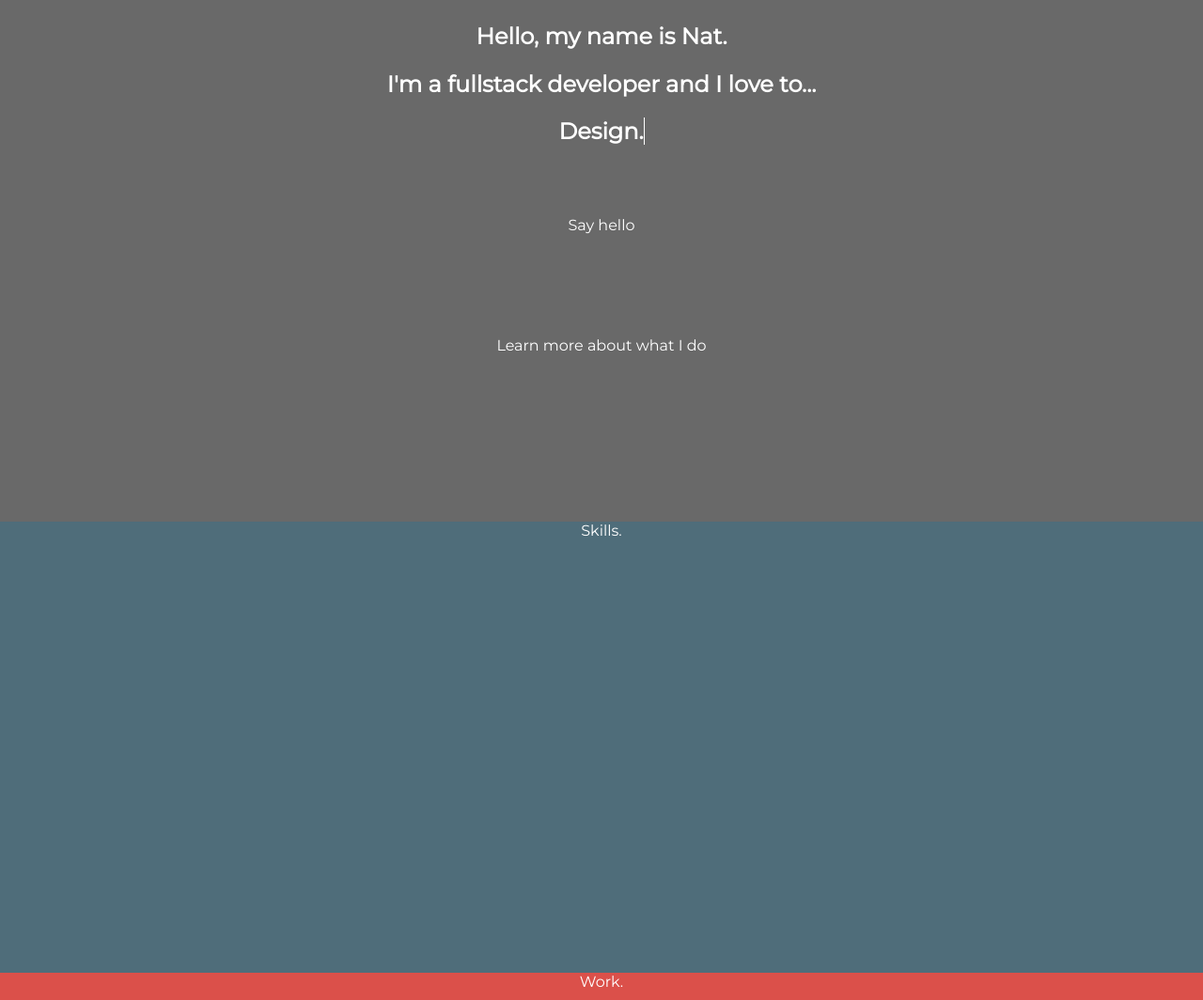
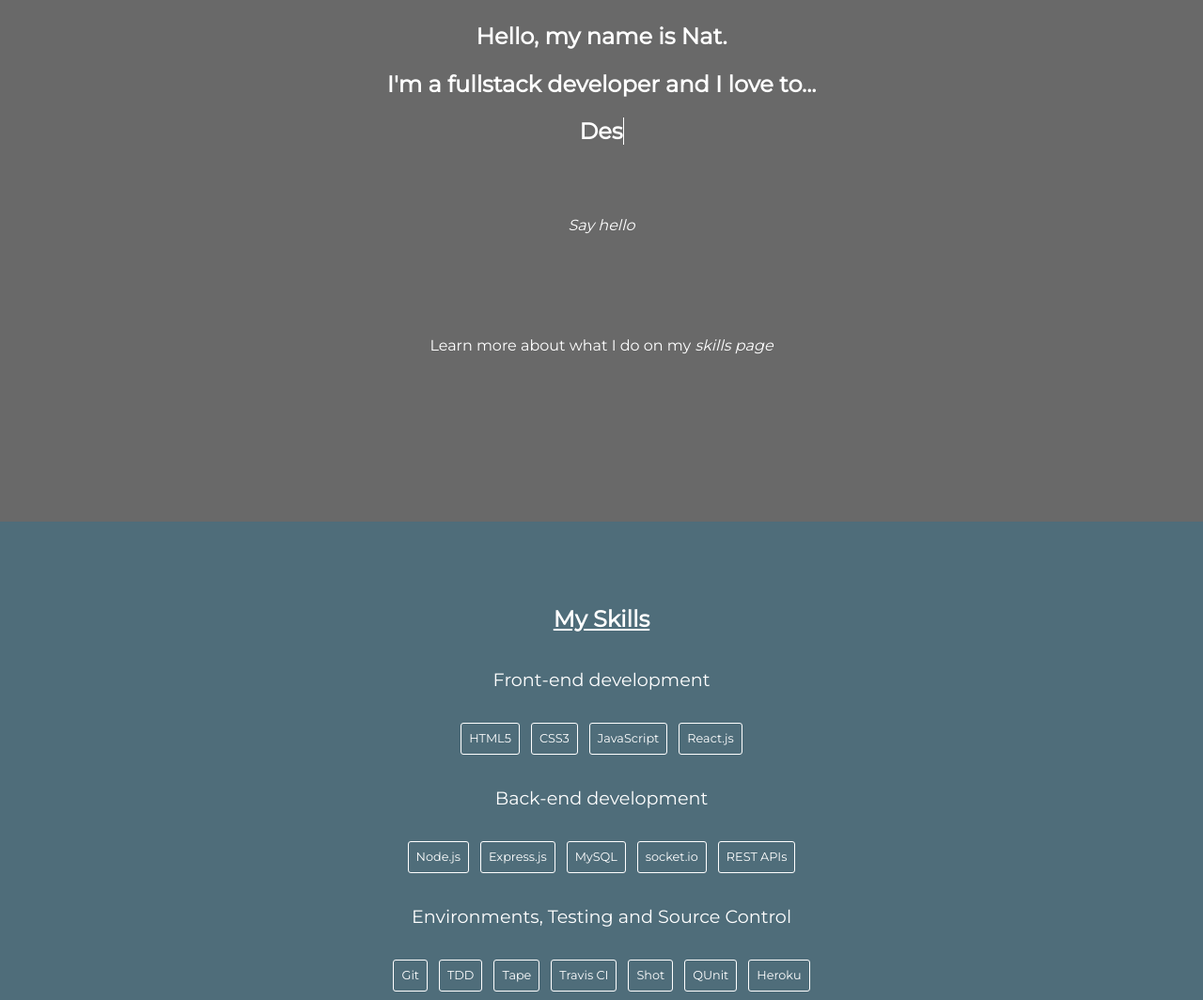
Before and after one commit to njseeto/portfolio, a plain HTML site: page index.html in a window 1280 px wide. Shown: the part 189-1253 px from the top of the page at 94% size. Drawn offline with Linux system fonts and the light colour scheme.

Commit message:
draft skills section done

```diff
--- a/index.html
+++ b/index.html
@@ -10,27 +10,52 @@
 </head>
 
 <body>
-    <section class="intro">
+    <section class="intro" id="intro">
     <h1 class="intro__name">
         Hello, my name is Nat.
         <h1>I'm a fullstack developer and I love to...</h1>
     </h1>
         <h1 class="intro__typewriter">
-            <a href="" class="typewrite" data-period="2000" data-type='[ "Create.", "Design.", "Develop." ]'>
+            <p class="typewrite" data-period="2000" data-type='[ "Create.", "Design.", "Develop." , "Innovate."]'>
               <span class="wrap"></span>
-            </a>
+            </p>
         </h1>
         <p>
                 <a href=#contact class="intro__contact">Say hello </a>
             </p>
-    <p>
-        <a href=#skills class="intro__skills">Learn more about what I do</a>
+    <p class="intro__skills__section">
+        Learn more about what I do on my
+        <a href=#skills class="intro__skills">skills page</a>
     </p>
     </section>
     <section class="skills" id="skills">
-            <p class="skill__text">
-                Skills.
-            </p>
+        <h1 class="skills__head">My Skills</h1>
+        <p class="skill__front" >Front-end development</p>
+            <ul>
+                <li class="skill__front__item">HTML5</li>
+                <li class="skill__front__item">CSS3</li>
+                <li class="skill__front__item">JavaScript</li>
+                <li class="skill__front__item">React.js</li>
+            </ul>
+            <p class="skill__back" >Back-end development</p>
+            <ul >
+                <li class="skill__back__item">Node.js</li>
+                <li class="skill__back__item">Express.js</li>
+                <li class="skill__back__item">MySQL</li>
+                <li class="skill__back__item">socket.io</li>
+                <li class="skill__back__item">REST APIs</li>
+            </ul>
+            <p class="skill__env">Environments, Testing and Source Control</p>
+            <ul>
+                <li class="skill__env__item">Git</li>
+                <li class="skill__env__item">TDD</li>
+                <li class="skill__env__item">Tape</li>
+                <li class="skill__env__item">Travis CI</li>
+                <li class="skill__env__item">Shot</li>
+                <li class="skill__env__item">QUnit</li>
+                <li class="skill__env__item">Heroku</li>
+            </ul>
+
     </section>
     <section class="work" id="work">
             <p class="work__text">
--- a/logic.js
+++ b/logic.js
@@ -3,7 +3,7 @@ var TxtType = function(el, toRotate, period) {
     this.toRotate = toRotate;
     this.el = el;
     this.loopNum = 0;
-    this.period = parseInt(period, 10) || 2000;
+    this.period = parseInt(period, 8) || 2000;
     this.txt = '';
     this.tick();
     this.isDeleting = false;
--- a/styles.css
+++ b/styles.css
@@ -41,30 +41,94 @@ body {
 .intro__contact{
   font-size: 1em;
   line-height: 8em;
+  font-style: italic;
+  box-shadow: #fff;
+}
+
+.intro__skills__section{
+  font-weight: lighter;
 }
 
 .intro__skills {
   align-self: flex-end;
   min-height: 100%;
   line-height: 8em;
+  /* font-style: italic; */
+  font-weight: bolder;
+  font-style: italic;
+
 }
+
+a:hover {
+  background: #696969;
+	color: white;
+	box-shadow: inset 0 0 0 0.05em white;
+}
+
 
 /* Skills section */
 .skills {
+display: flex;
+flex-direction: column;
+flex-wrap: wrap;
+align-content: space-around;
+justify-content: center;
 background-color: #4F6D7A;
 min-width: 100vw;
-min-height: 60vh;
+min-height: 70vh;
+padding: 5rem;
+padding-bottom: 7rem;
+}
+
+
+.skills__head {
+  line-height: 3rem;
+  text-decoration: underline;
 }
 
 .skills__text {
   color: black;
 }
 
+.skill__front, .skill__back, .skill__env {
+  font-size: 1.2rem;
+  min-width: 100%;
+  line-height: 5rem;
+  padding: 0;
+  padding: 0;
+  margin: 0;
+  list-style: none;
+  display: flex;
+  flex-direction: row;
+  flex-wrap: wrap;
+  justify-content: space-around;
+}
+
+ul {
+  display: flex;
+  justify-content: center;
+  list-style-type: none;
+  padding: 0;
+  align-content: space-around;
+}
+
+.skill__front__item, .skill__back__item, .skill__env__item {
+  font-size: 0.8rem;
+  border-radius: 3px;
+  border: 1px solid #fff;
+  max-width: 7rem;
+  max-height: 3rem;
+  padding: 0.5rem;
+  line-height: 1rem;
+  text-align: center;
+  margin: 6px;
+}
+
 /* Work section */
 .work {
   background-color:#DB504A;
   min-width: 100vw;
-  min-height: 60vh;
+  min-height: 70vh;
   }
 
   /* Contact section */
```
